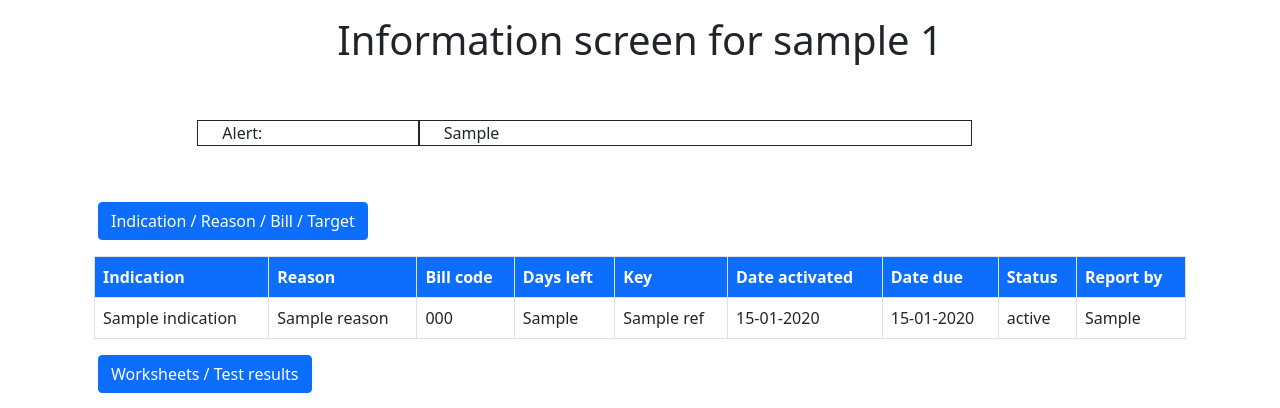
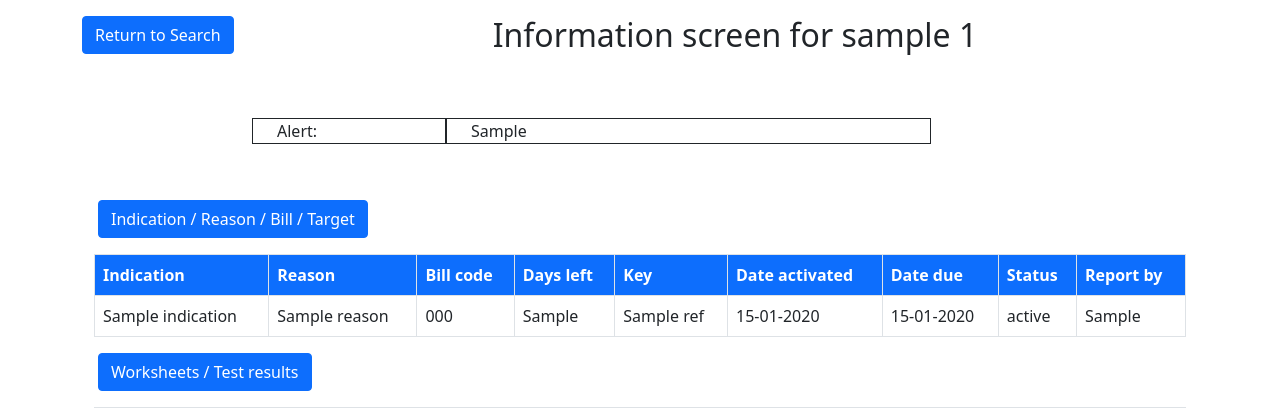
Before and after one commit to WMRGL/ShireXWorkflowMonitoring, a Django app: template ShireXWorkflowMonitoring/templates/SampleForm.html in a window 1280 px wide. Shown: the part 72-480 px from the top of the page. Run offline with Django 3.2, Linux system fonts and the light colour scheme; the template is opened without the code that fills it: most values are stand-ins (such as "Sample title", 1, 10 or a date in 2020).

Commit message:
v1.2.  Fix login bug to handle multiple Staff records.  Add Back button to Sample form.

```diff
--- a/ShireXWorkflowMonitoring/SampleFunctionality.py
+++ b/ShireXWorkflowMonitoring/SampleFunctionality.py
@@ -13,7 +13,7 @@ class SampleForm(TemplateView):
     utilities = UtilityFunctions()
     dataServices = ShireData()
 
-    def get(self, request, _labNumber):
+    def get(self, request, _labNumber, _workflowName):
 
         try:
             if not request.user.is_authenticated:
@@ -29,12 +29,15 @@ class SampleForm(TemplateView):
 
             _worksheetResults = self.dataServices.GetSampleWorksheetResults(_labNumber)
 
+            _backURL = "HaemOnc" + _workflowName + "Search"
+
             _context = {
                 "Title": self.title,
                 "labNumber": _labNumber,
                 "sampleItem": _sampleItem,
                 "indicationReportBills" : _indicationReportBills,
                 "worksheetResults" : _worksheetResults,
+                "backURL": _backURL,
             }
 
             return render(request, self.template_name, _context)
--- a/ShireXWorkflowMonitoring/models.py
+++ b/ShireXWorkflowMonitoring/models.py
@@ -5,6 +5,7 @@ class STAFF(models.Model):
     LOGON_NAME = models.CharField(max_length=50)   #User name
     PASSWORD = models.CharField(max_length=10)
     NAME = models.CharField(max_length=50)
+    EMPLOYMENT_END_DATE = models.DateTimeField()
 
     class Meta:
         managed=False
--- a/ShireXWorkflowMonitoring/templates/BMTSearch.html
+++ b/ShireXWorkflowMonitoring/templates/BMTSearch.html
@@ -211,7 +211,7 @@
                             </td>
                             {% endif %}
                             <td>
-                                <a href="{% url 'SampleForm' item.LABNO %}">{{ item.LABNO }}</a>
+                                <a href="{% url 'SampleForm' _labNumber=item.LABNO _workflowName='BMT' %}">{{ item.LABNO }}</a>
                             </td>
                             <td>
                                 {{ item.REASON }}
--- a/ShireXWorkflowMonitoring/templates/MPNSearch.html
+++ b/ShireXWorkflowMonitoring/templates/MPNSearch.html
@@ -219,7 +219,7 @@
                             </td>
                             {% endif %}
                             <td>
-                                <a href="{% url 'SampleForm' item.LABNO %}">{{ item.LABNO }}</a>
+                                <a href="{% url 'SampleForm'  _labNumber=item.LABNO _workflowName='MPN' %}">{{ item.LABNO }}</a>
                             </td>
                             <td>
                                 {{ item.REASON }}
--- a/ShireXWorkflowMonitoring/templates/SampleForm.html
+++ b/ShireXWorkflowMonitoring/templates/SampleForm.html
@@ -2,9 +2,16 @@
 {% block content %}
 <body>
     {% include 'StandardMenu.html' %}
-    <div class="mb-3">
-        <div class="mb-3">
-            <h1 class="text-center">Information screen for sample {{ labNumber }}</h1>
+    <div class="container mb-3">
+        <div class="row mb-3">
+            <div class="col-2">
+                <a class="btn btn-primary" href="{% url backURL %}">Return to Search</a>
+            </div>
+            <div class="col-10">
+                <h2 class="text-center">
+                    Information screen for sample {{ labNumber }}
+                </h2>
+            </div>
         </div>
         <div class="mb-3">
             &nbsp;
--- a/ShireXWorkflowMonitoring/urls.py
+++ b/ShireXWorkflowMonitoring/urls.py
@@ -15,5 +15,5 @@ urlpatterns = [
     path('HO/BMT/', HaemOncologyFunctionality.BMTSearch.as_view(), name="HaemOncBMTSearch"),
     path('HO/MPN/', HaemOncologyFunctionality.MPNSearch.as_view(), name="HaemOncMPNSearch"),
     path('HO/Allocate/<str:_labNumber>/<str:_workflowName>/', HaemOncologyFunctionality.SetAllocatedToForDNA.as_view(), name="HaemOncSetAllocatedTo"),
-    path('Sample/<str:_labNumber>', SampleFunctionality.SampleForm.as_view(), name="SampleForm"),
+    path('Sample/<str:_labNumber>/<str:_workflowName>/', SampleFunctionality.SampleForm.as_view(), name="SampleForm"),
 ]
```
Also changed, not shown: ShireXWorkflowMonitoring/ShireX_Authentication.py (+18 -5 lines).
